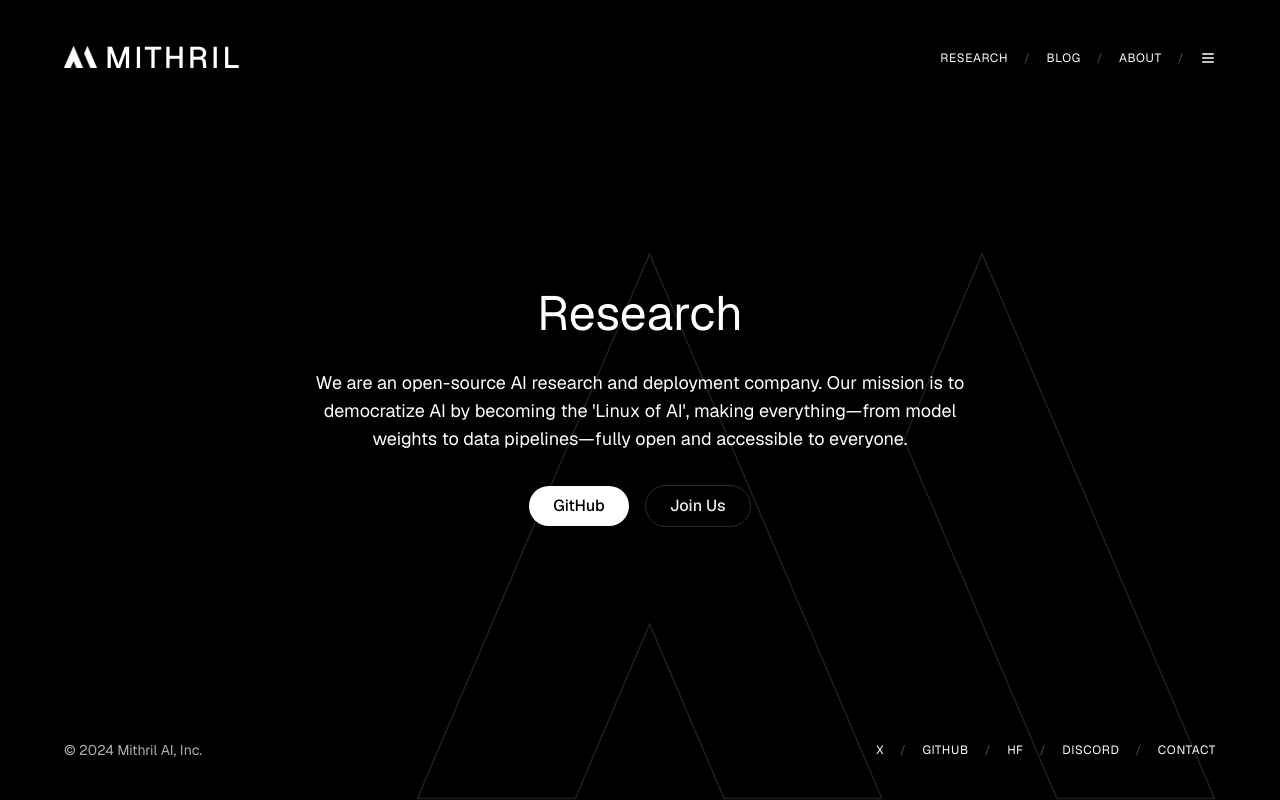
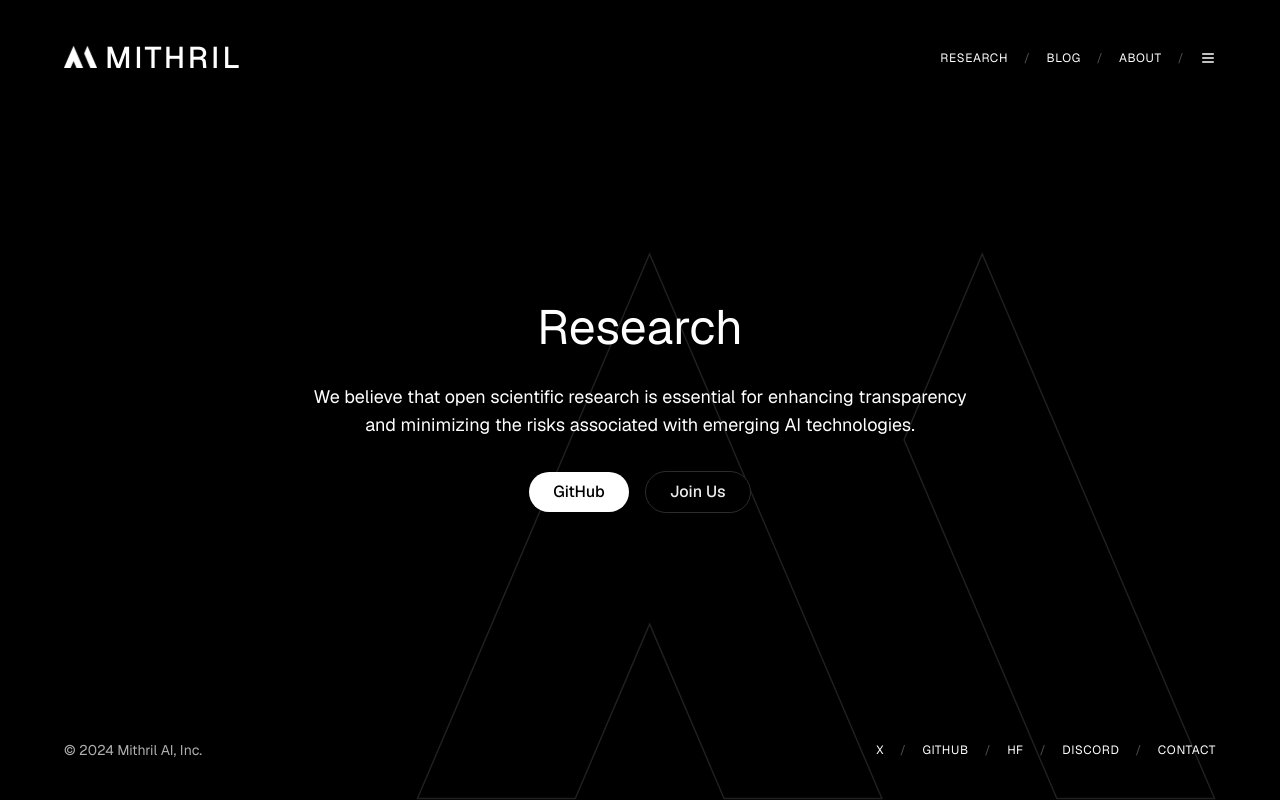
Before and after one commit to 1msirius/mithril-site, a Next.js app: page /research in a window 1280 px wide. Built offline with nearby package versions, Linux system fonts and the light colour scheme.

Commit message:
Update research page

```diff
--- a/app/research/page.tsx
+++ b/app/research/page.tsx
@@ -7,13 +7,12 @@ export const metadata: Metadata = {
 
 export default function About() {
   return (
-    <div className="flex flex-col items-center justify-center h-[83vh] text-center px-4">
-      <h1 className="text-4xl md:text-5xl mb-8">Research</h1>
-      <p className="text-lg mb-8 w-full max-w-[700px]">
-        We are an open-source AI research and deployment company. Our mission is
-        to democratize AI by becoming the &apos;Linux of AI&apos;, making
-        everything—from model weights to data pipelines—fully open and
-        accessible to everyone.
+    <div className="flex flex-col items-center justify-center h-[83vh] text-center px-4 gap-8">
+      <h1 className="text-4xl md:text-5xl">Research</h1>
+      <p className="text-lg w-full max-w-2xl">
+        We believe that open scientific research is essential for enhancing
+        transparency and minimizing the risks associated with emerging AI
+        technologies.
       </p>
       <div className="flex gap-4 items-center">
         <a href="https://github.com/mithrilai">
```
